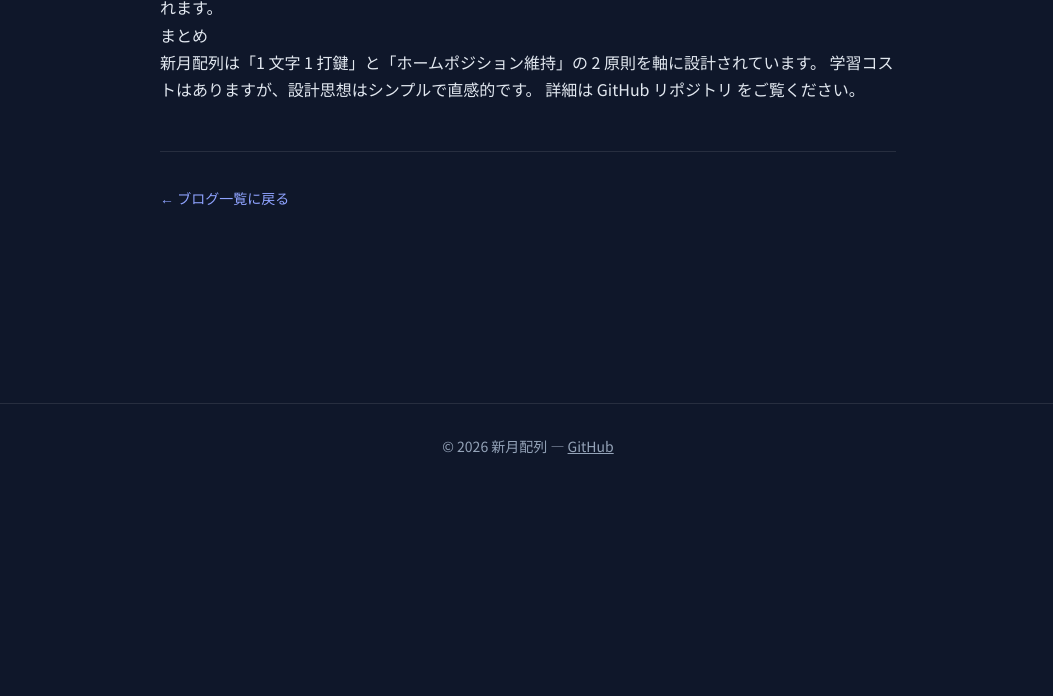
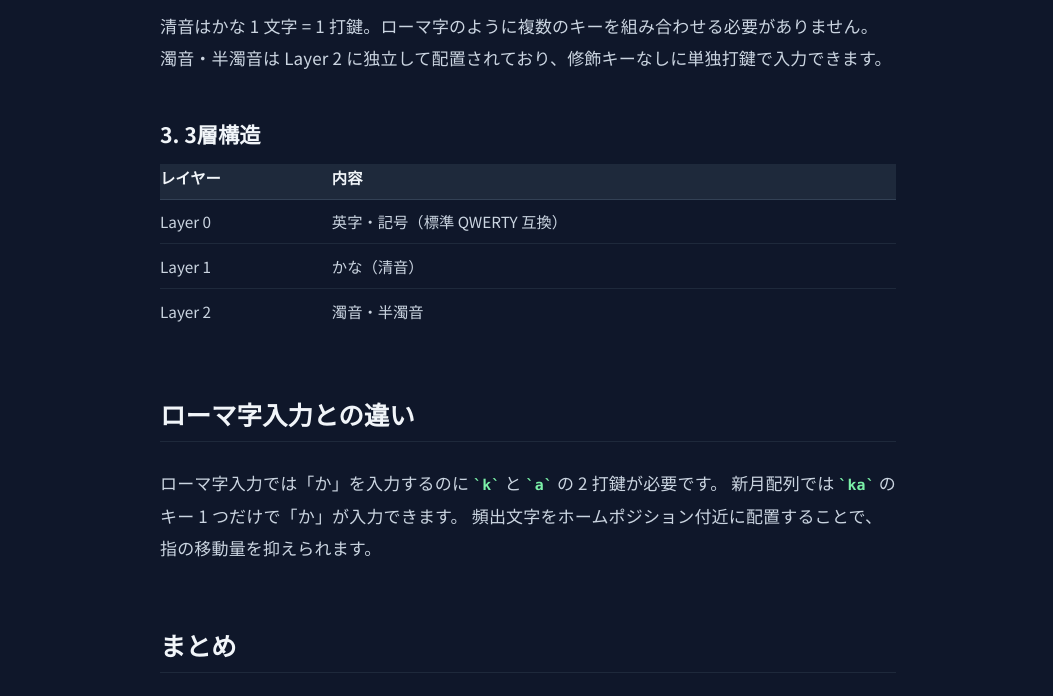
Before and after one commit to nagamine-git/shingetsu-layout-site, an Astro site: page /blog/shingetsu-intro in a window 1280 px wide. Shown: the part 782-1478 px from the top of the page, without its empty margins (112-1165 px from the left). Before the commit the page ends 1270 px from the top, so only its background shows below. Built offline with nearby package versions, Linux system fonts and the light colour scheme; Astro itself is replaced by a stand-in of ours.

Commit message:
feat: Add typography

```diff
--- a/package.json
+++ b/package.json
@@ -15,6 +15,7 @@
     "astro": "^5.18.0"
   },
   "devDependencies": {
+    "@tailwindcss/typography": "^0.5.19",
     "@tailwindcss/vite": "^4.0.0",
     "tailwindcss": "^4.0.0",
     "typescript": "^5.7.0",
--- a/src/styles/global.css
+++ b/src/styles/global.css
@@ -1,4 +1,5 @@
 @import "tailwindcss";
+@plugin "@tailwindcss/typography";
 
 @theme {
   --font-sans: "Noto Sans JP", ui-sans-serif, system-ui, sans-serif;
@@ -24,6 +25,50 @@
   --color-slate-500: #94a3b8;
 }
 
+/* Prose customization for Japanese blog posts */
+.prose {
+  --tw-prose-body: #cbd5e1;
+  --tw-prose-headings: #f1f5f9;
+  --tw-prose-lead: #94a3b8;
+  --tw-prose-links: #8fa3ff;
+  --tw-prose-bold: #f1f5f9;
+  --tw-prose-counters: #94a3b8;
+  --tw-prose-bullets: #475569;
+  --tw-prose-hr: #1e293b;
+  --tw-prose-quotes: #f1f5f9;
+  --tw-prose-quote-borders: #334155;
+  --tw-prose-captions: #64748b;
+  --tw-prose-code: #86efac;
+  --tw-prose-pre-code: #e2e8f0;
+  --tw-prose-pre-bg: #1e293b;
+  --tw-prose-th-borders: #334155;
+  --tw-prose-td-borders: #1e293b;
+  font-size: 1.0625rem;   /* 17px — 日本語は少し大きめが読みやすい */
+  line-height: 1.9;        /* 日本語に適した行間 */
+}
+
+.prose h2 {
+  margin-top: 2.5em;
+  padding-bottom: 0.4em;
+  border-bottom: 1px solid #1e293b;
+}
+
+.prose h3 {
+  margin-top: 2em;
+}
+
+.prose p {
+  letter-spacing: 0.01em;
+}
+
+.prose table {
+  font-size: 0.9em;
+}
+
+.prose th {
+  background-color: #1e293b;
+}
+
 @layer base {
   html {
     scroll-behavior: smooth;
```
Also changed, not shown: pnpm-lock.yaml.
